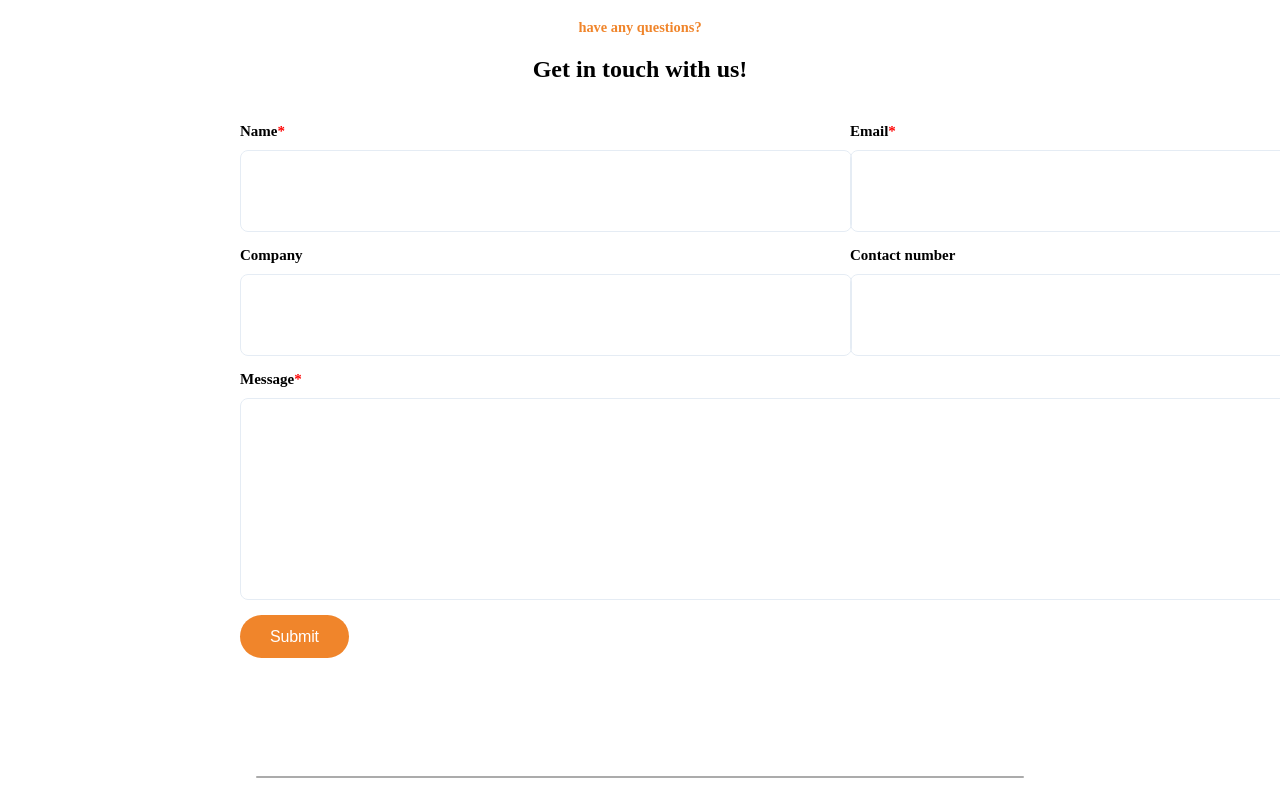
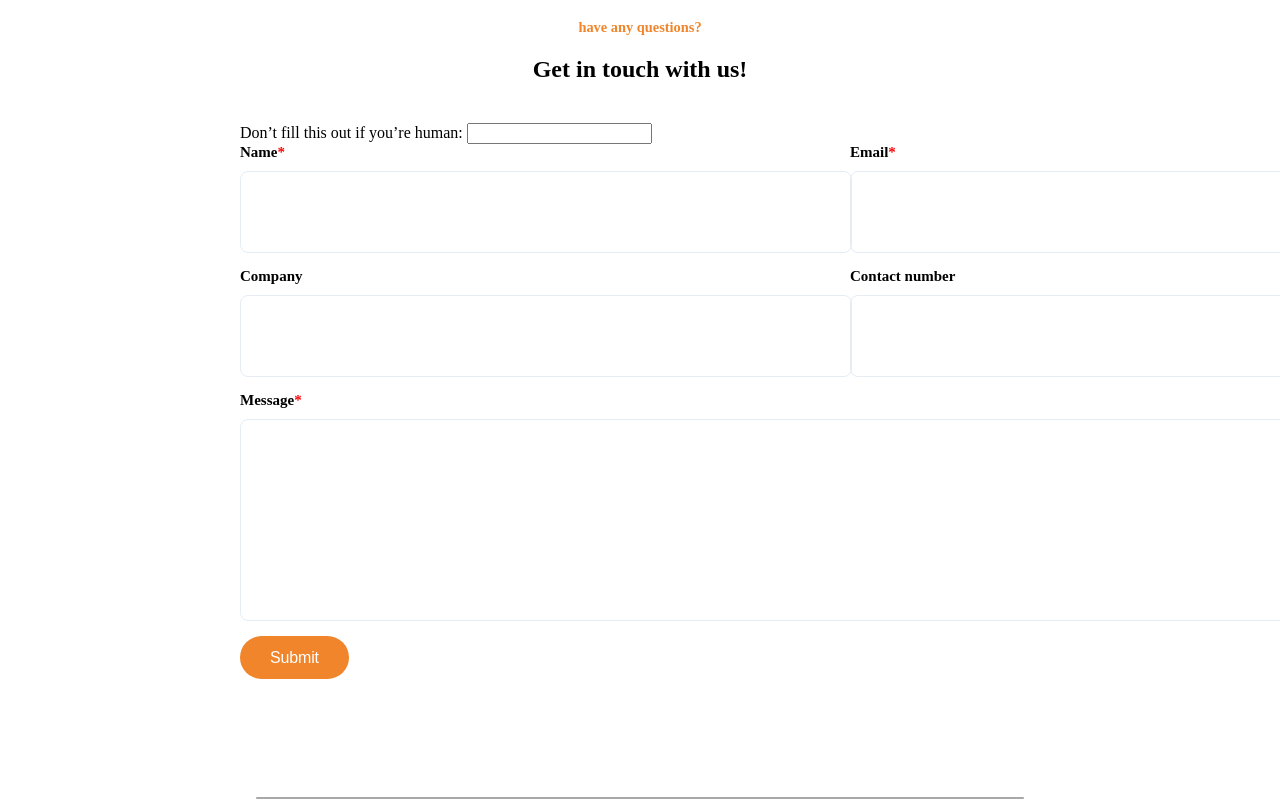
Before and after one commit to frankc95/JHR, a Next.js app: page / in a window 1280 px wide. Shown: the part 6240-7047 px from the top of the page. Before the commit the page ends 7026 px from the top, so only its background shows below. Built offline with nearby package versions, Linux system fonts and the light colour scheme.

Commit message:
testing mail

```diff
--- a/src/components/pageComp/Contact.js
+++ b/src/components/pageComp/Contact.js
@@ -53,11 +53,15 @@ const Contact = () => {
           <form
             name="contact v1"
             method="POST"
+            netlify-honeypot="bot-field"
             data-netlify="true"
             id="contactForm"
             onSubmit="submit"
           >
             <input type="hidden" name="form-name" value="contact v1" />
+            <label type="hidden">
+              Don’t fill this out if you’re human: <input name="bot-field" />
+            </label>
             <div className={styles.double}>
               <div className={styles.single}>
                 <label htmlFor="name" className={styles.formLabel}>
```
